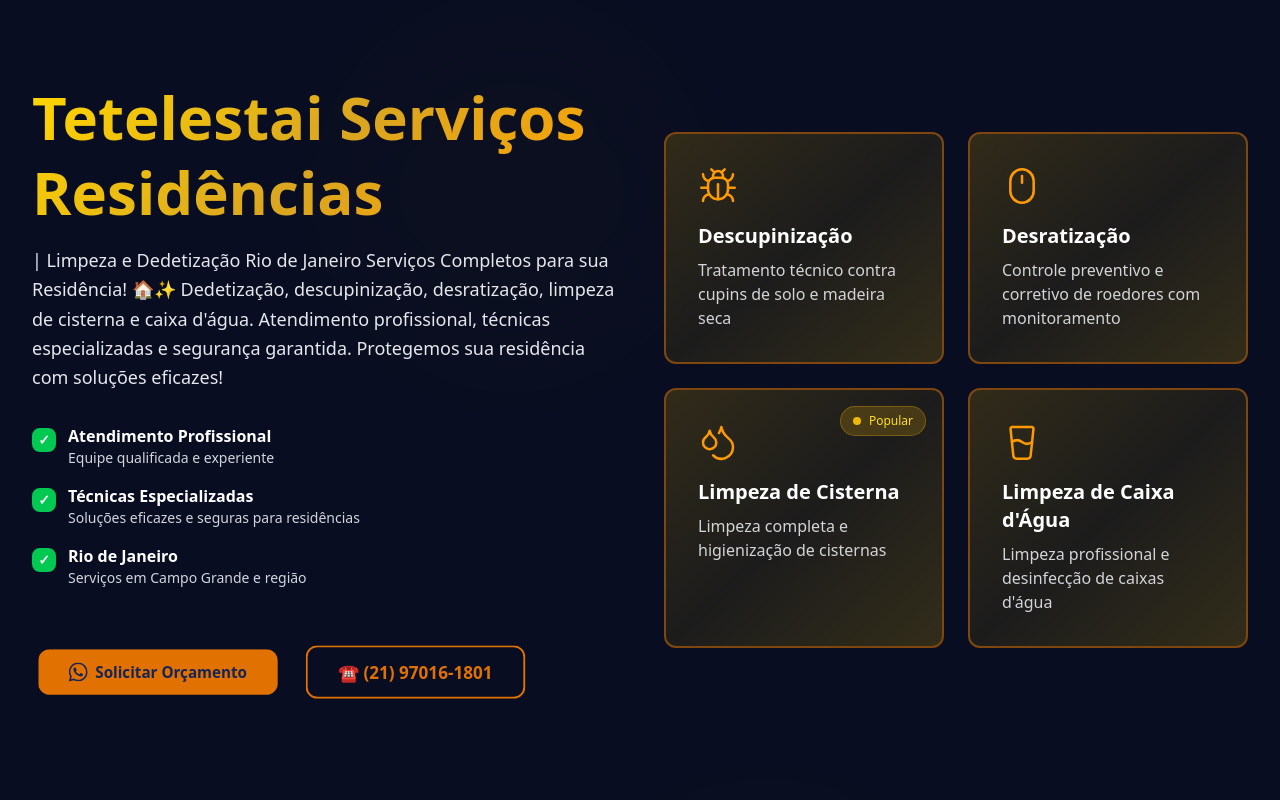
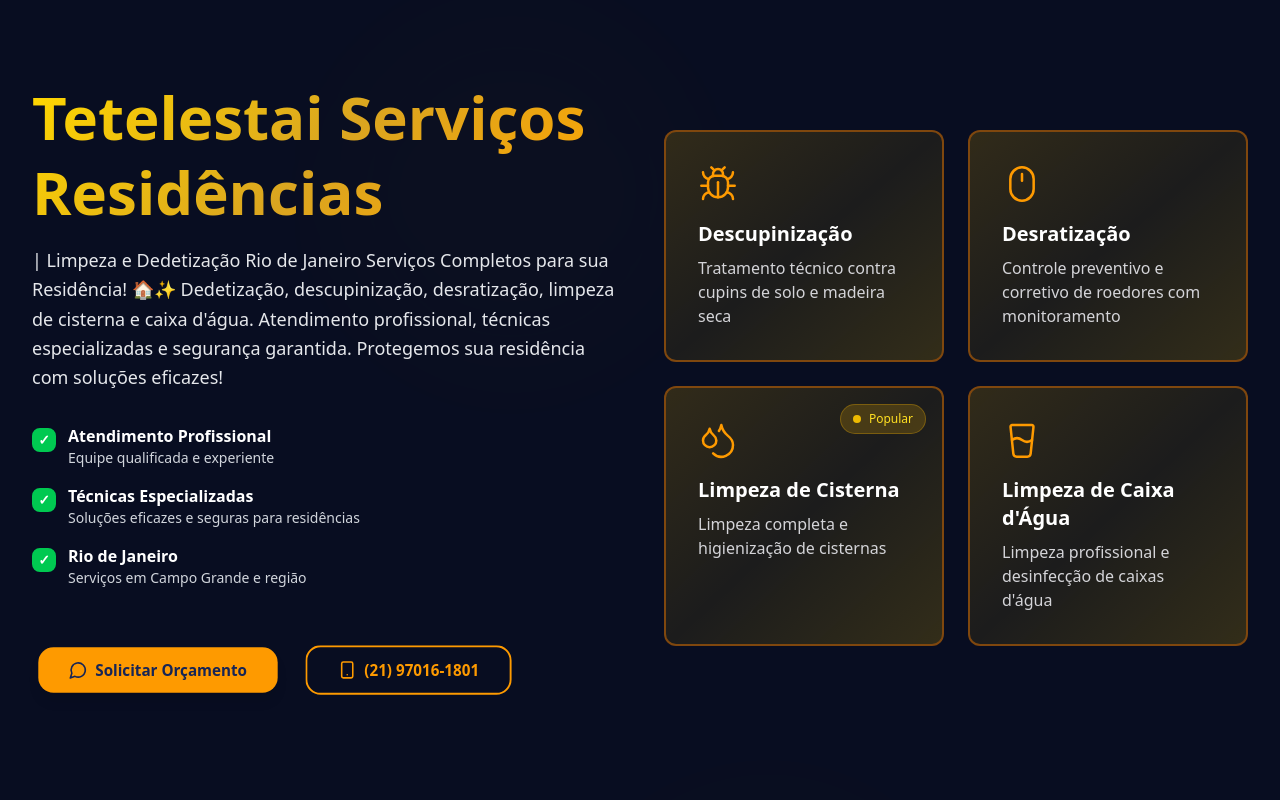
Before and after one commit to maringamapas/Tetelestai-servicos-residenciais, a Next.js app: page / in a window 1280 px wide. Shown: the top 800 px of the page. Built offline with nearby package versions, Linux system fonts and the light colour scheme.

Commit message:
style: update hero buttons style based on image
Apply consistent button styles to hero section based on provided image.

Co-authored-by: CHL <229381294+maringamapas@users.noreply.github.com>

```diff
--- a/app/page.tsx
+++ b/app/page.tsx
@@ -3,7 +3,7 @@ import Image from "next/image"
 import FooterCTA from "@/components/footer-cta"
 import { motion } from "framer-motion"
 import { dadosCliente } from "@/data/cliente"
-import { Bug, Mouse, Droplets, GlassWater, type LucideIcon } from "lucide-react"
+import { Bug, Mouse, Droplets, GlassWater, MessageCircle, Smartphone, type LucideIcon } from "lucide-react"
 
 const servicoIcones: Record<number, LucideIcon> = {
   1: Bug,        // Descupinização
@@ -57,27 +57,26 @@ const Page = () => {
                   href={dadosCliente.contato.whatsappLink}
                   target="_blank"
                   rel="noopener noreferrer"
-                  initial={{ scale: 0.95, boxShadow: "0 0 0 rgba(218, 165, 32, 0.5)" }}
+                  initial={{ scale: 0.95 }}
                   whileHover={{ scale: 1.05, boxShadow: "0 0 20px rgba(218, 165, 32, 0.7)" }}
                   whileTap={{ scale: 0.98 }}
                   transition={{ type: "spring", stiffness: 300 }}
-                  className="w-full sm:w-auto flex items-center justify-center gap-2 px-6 sm:px-8 py-3 bg-amber-600 hover:bg-amber-500 text-blue-950 font-bold text-base rounded-lg shadow-lg transition-colors duration-300"
+                  className="w-full sm:w-auto flex items-center justify-center gap-2 px-6 sm:px-8 py-3 bg-amber-500 hover:bg-amber-400 text-blue-950 font-bold text-base rounded-2xl shadow-lg transition-colors duration-300"
                 >
-                  <svg viewBox="0 0 24 24" fill="currentColor" className="h-5 w-5">
-                    <path d="M17.472 14.382c-.297-.149-1.758-.867-2.03-.967-.273-.099-.471-.148-.67.15-.197.297-.767.966-.94 1.164-.173.199-.347.223-.644.075-.297-.15-1.255-.463-2.39-1.475-.883-.788-1.48-1.761-1.653-2.059-.173-.297-.018-.458.13-.606.134-.133.298-.347.446-.52.149-.174.198-.298.298-.497.099-.198.05-.371-.025-.52-.075-.149-.669-1.612-.916-2.207-.242-.579-.487-.5-.669-.51-.173-.008-.371-.01-.57-.01-.198 0-.52.074-.792.372-.272.297-1.04 1.016-1.04 2.479 0 1.462 1.065 2.875 1.213 3.074.149.198 2.096 3.2 5.077 4.487.709.306 1.262.489 1.694.625.712.227 1.36.195 1.871.118.571-.085 1.758-.719 2.006-1.413.248-.694.248-1.289.173-1.413-.074-.124-.272-.198-.57-.347m-5.421 7.403h-.004a9.87 9.87 0 01-5.031-1.378l-.361-.214-3.741.982.998-3.648-.235-.374a9.86 9.86 0 01-1.51-5.26c.001-5.45 4.436-9.884 9.888-9.884 2.64 0 5.122 1.03 6.988 2.898a9.825 9.825 0 012.893 6.994c-.003 5.45-4.437 9.884-9.885 9.884m8.413-18.297A11.815 11.815 0 0012.05 0C5.495 0 .16 5.335.157 11.892c0 2.096.547 4.142 1.588 5.945L.057 24l6.305-1.654a11.882 11.882 0 005.683 1.448h.005c6.554 0 11.89-5.335 11.893-11.893a11.821 11.821 0 00-3.48-8.413Z" />
-                  </svg>
+                  <MessageCircle className="h-5 w-5" />
                   Solicitar Orçamento
                 </motion.a>
 
                 <motion.a
                   href={`tel:${dadosCliente.contato.telefone.replace(/\D/g, '')}`}
-                  initial={{ scale: 0.95, boxShadow: "0 0 0 rgba(218, 165, 32, 0.5)" }}
+                  initial={{ scale: 0.95 }}
                   whileHover={{ scale: 1.05, boxShadow: "0 0 20px rgba(218, 165, 32, 0.7)" }}
                   whileTap={{ scale: 0.98 }}
                   transition={{ type: "spring", stiffness: 300 }}
-                  className="w-full sm:w-auto px-6 sm:px-8 py-3 border-2 border-amber-600 bg-transparent hover:bg-amber-600 hover:text-blue-950 text-amber-600 font-extrabold rounded-lg transition-colors duration-300 text-center text-lg"
+                  className="w-full sm:w-auto flex items-center justify-center gap-2 px-6 sm:px-8 py-3 border-2 border-amber-500 bg-transparent hover:bg-amber-500 hover:text-blue-950 text-amber-500 font-bold rounded-2xl transition-colors duration-300 text-base"
                 >
-                  ☎ {dadosCliente.contato.telefone}
+                  <Smartphone className="h-5 w-5" />
+                  {dadosCliente.contato.telefone}
                 </motion.a>
               </div>
             </div>
```
